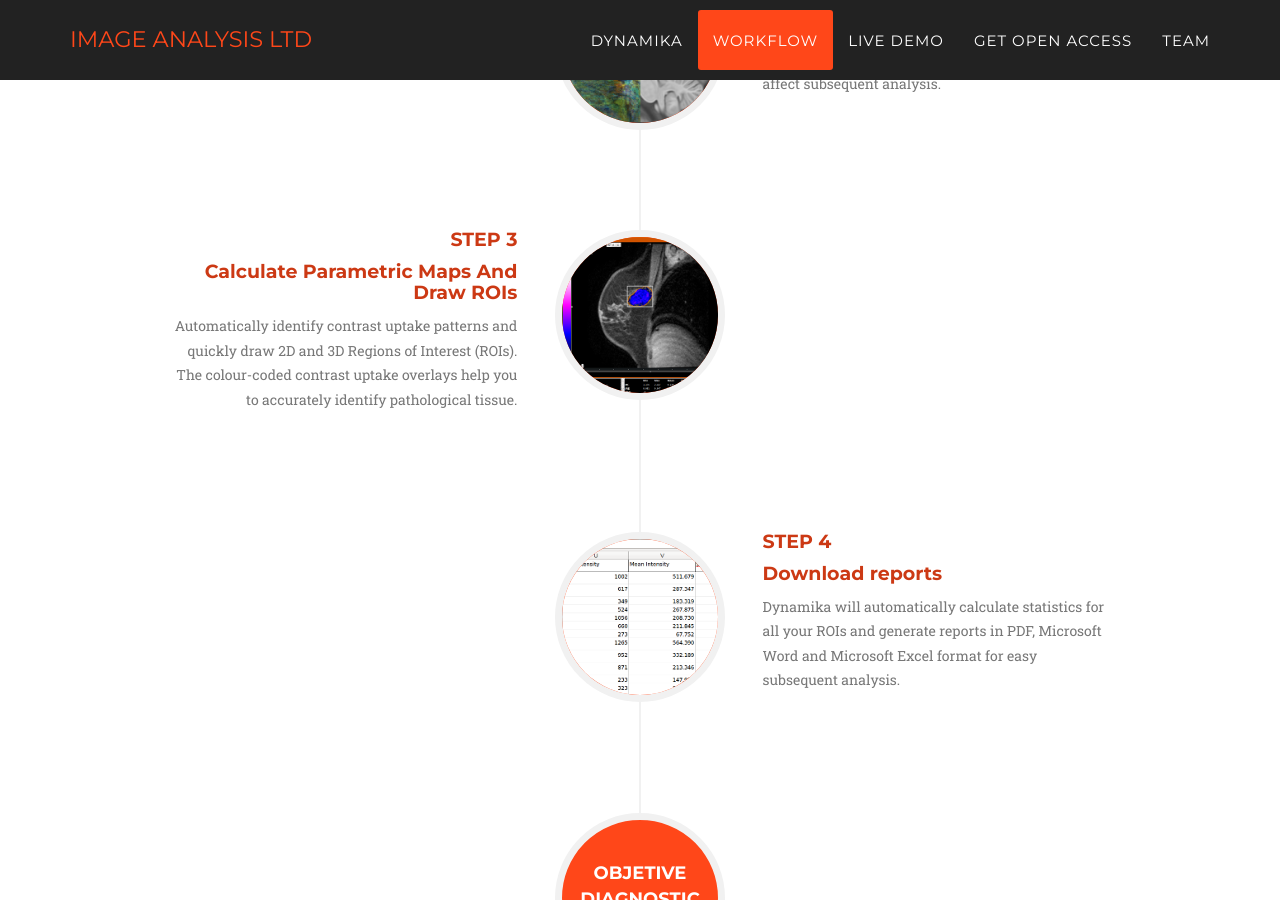
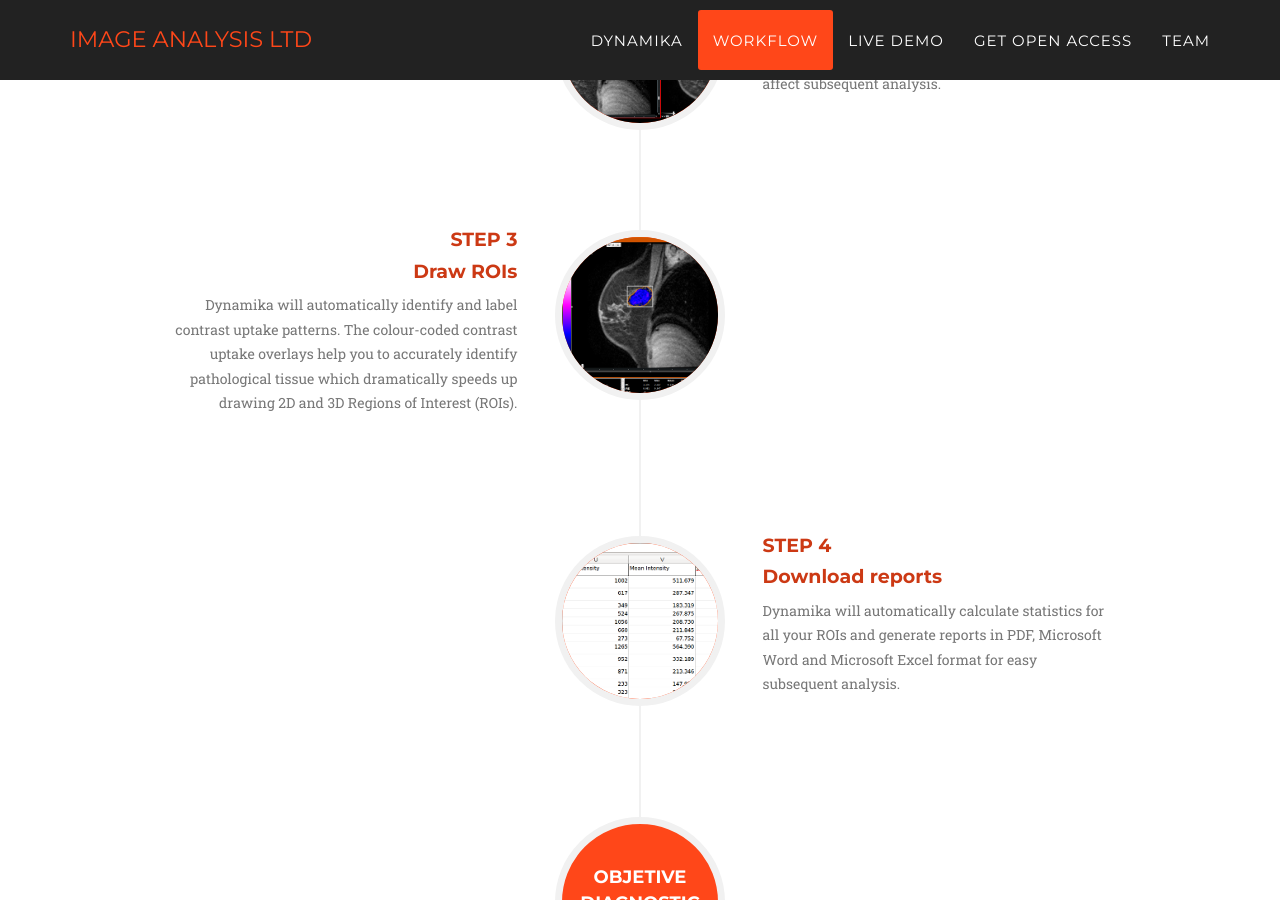
Before and after one commit to imageanalysis/openaccess, a Jekyll site: the page built from index.html, in a window 1280 px wide and 900 px high, scrolled down 2193 px. Built offline with Jekyll 4.4.1, drawn with Linux system fonts in a browser that asks for light colours; some web fonts are replaced.

Commit message:
Changed images and wording of workflow

```diff
--- a/_includes/workflow.html
+++ b/_includes/workflow.html
@@ -45,10 +45,10 @@
                             <div class="timeline-panel">
                                 <div class="timeline-heading">
                                     <h4>Step 3</h4>
-                                    <h4 class="subheading">Calculate Parametric Maps And Draw ROIs</h4>
+                                    <h4 class="subheading">Draw ROIs</h4>
                                 </div>
                                 <div class="timeline-body">
-                                    <p class="text-muted">Automatically identify contrast uptake patterns and quickly draw 2D and 3D Regions of Interest (ROIs). The colour-coded contrast uptake overlays help you to accurately identify pathological tissue.</p>
+                                    <p class="text-muted">Dynamika will automatically identify and label contrast uptake patterns. The colour-coded contrast uptake overlays help you to accurately identify pathological tissue which dramatically speeds up drawing 2D and 3D Regions of Interest (ROIs). </p>
                                 </div>
                             </div>
                         </li>
```
Also changed, not shown: img/workflow/motioncorrection.png.
